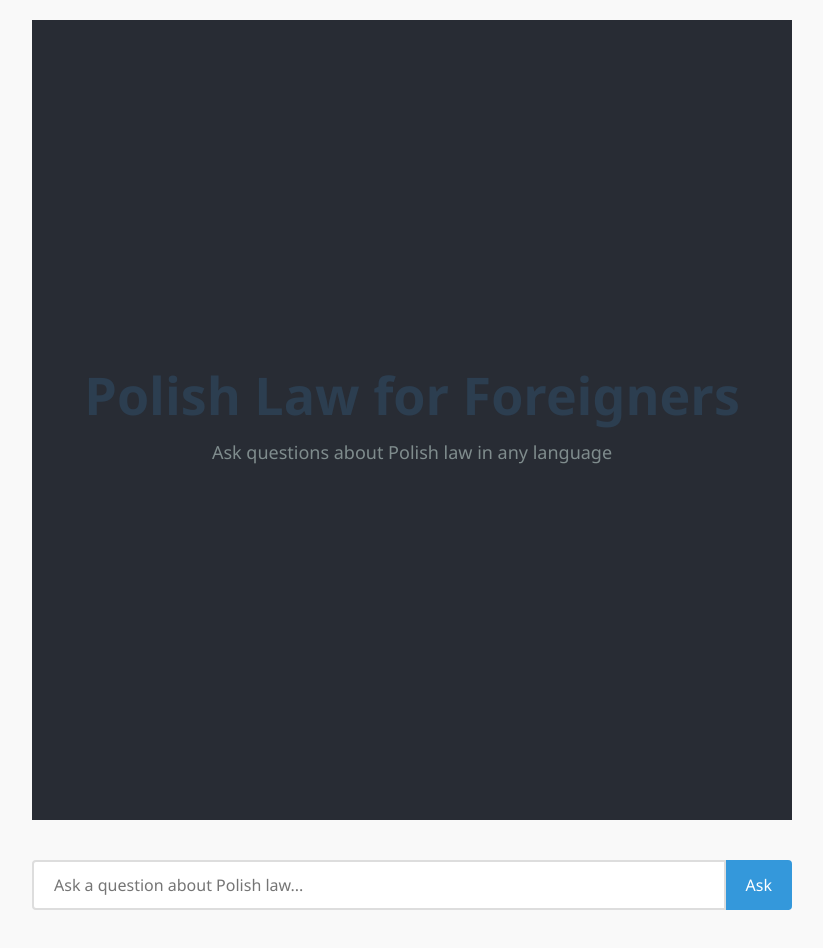
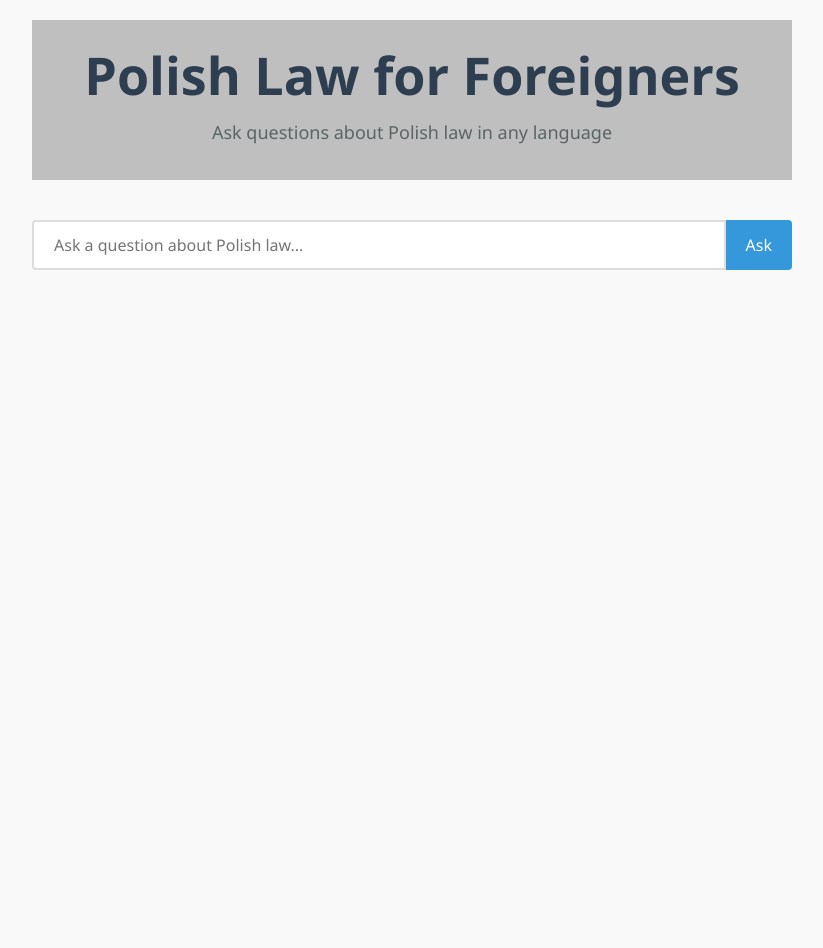
Before and after one commit to byessilyurt/LegalAssistantRAG, a React (Create React App) app in the folder frontend/: page / in a window 1280 px wide. Shown: the top 948 px of the page, without its empty margins (228-1051 px from the left). After the commit the page ends 800 px from the top, so only its background shows below. Built offline with nearby package versions, Linux system fonts and the light colour scheme; the HTML template or start-up script is replaced by a standard one.

Commit message:
14 Apr 2025, 15:16

```diff
--- a/frontend/src/App.css
+++ b/frontend/src/App.css
@@ -18,8 +18,8 @@
 }
 
 .App-header {
-  background-color: #282c34;
-  min-height: 100vh;
+  background-color: #bfbfbf;
+  min-height: 20vh;
   display: flex;
   flex-direction: column;
   align-items: center;
@@ -35,7 +35,7 @@
 }
 
 .App-subtitle {
-  color: #7f8c8d;
+  color: #5b6565;
   font-size: 18px;
   margin-top: 0;
 }
```
